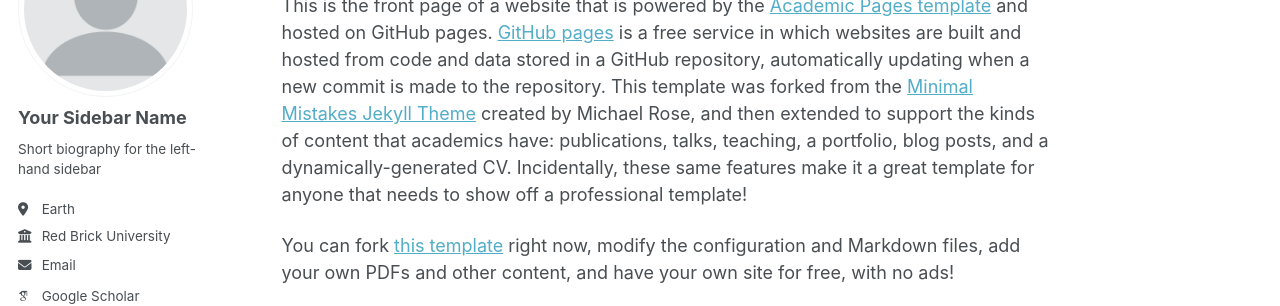
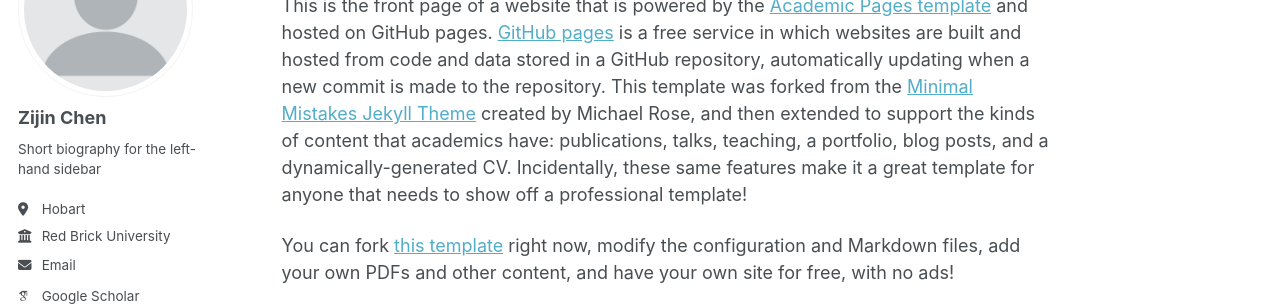
Before and after one commit to ZJhin/CV, a Jekyll site: the page built from _pages/about.md, in a window 1280 px wide. Shown: the part 179-485 px from the top of the page. Built offline with Jekyll 4.4.1, drawn with Linux system fonts in a browser that asks for light colours; some web fonts are replaced; a script bundle is joined from its source files by our own code; library files that are not in the unit come from our copies.

Commit message:
Update _config.yml

```diff
--- a/_config.yml
+++ b/_config.yml
@@ -24,10 +24,10 @@ repository               : "academicpages/academicpages.github.io"
 author:
   # Biographic information
   avatar           : "profile.png"
-  name             : "Your Sidebar Name"
+  name             : "Zijin Chen"
   pronouns         : # example: "she/her"
   bio              : "Short biography for the left-hand sidebar"
-  location         : "Earth"
+  location         : "Hobart"
   employer         : "Red Brick University"
   uri              : # URL
   email            : "none@example.org"
```
